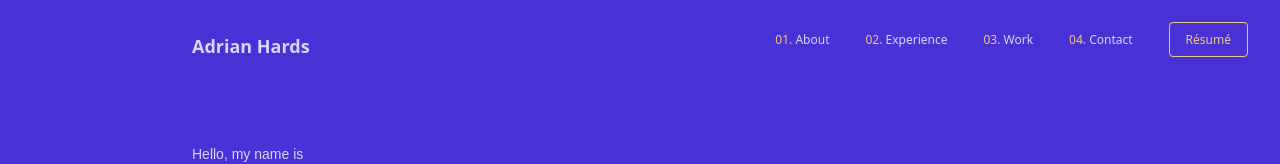
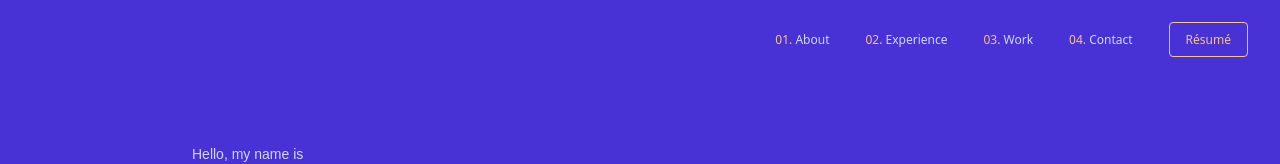
Before and after one commit to adrianHards/adrianhards.github.io, a React (Create React App) app: page / in a window 1280 px wide. Shown: the top 164 px of the page. Built offline with nearby package versions, Linux system fonts and the light colour scheme; a web font is replaced by a local one.

Commit message:
hide favicon

```diff
--- a/src/components/Navbar.js
+++ b/src/components/Navbar.js
@@ -26,47 +26,41 @@ const Nav = () => {
         initial="hidden"
         animate="show"
         >
-          <nav class="fade fadeOut text-xs  mt-8 mr-8">
-            <div class="flex justify-end">
+          <nav class="fade fadeOut text-xs mt-8 mr-8">
 
-
-
-              <motion.div variants={item}>
-                <div class="absolute left-48">
-                  <a href="#responsive-header" class="text-[#F7C58A] mr-9">
+            <div class="absolute hidden">
                 <span class="text-[#d2d8ff] text-lg font-bold"
                   onClick={() => {
                       window.scrollTo({top: 0, left: 0, behavior: 'smooth'});
                     }
                   }
                 >Adrian Hards</span>
-                  </a>
             </div>
-              </motion.div>
 
+            <div class="flex justify-end">
               <motion.div variants={item}>
                 <div class="text-[#F7C58A] mr-9">
                   <Link activeClass="active" smooth spy to="nav" >
-                    01. <span class="text-[#d2d8ff] hover:text-[#F7C58A]">About</span>
+                    01. <span class="text-[#d2d8ff] hover:text-[#F7C58A] link-underline">About</span>
                   </Link>
                 </div>
               </motion.div>
 
               <motion.div variants={item}>
                 <a href="#responsive-header" class="text-[#F7C58A] mr-9">
-                  02. <span class="text-[#d2d8ff] hover:text-[#F7C58A]">Experience</span>
+                  02. <span class="text-[#d2d8ff] hover:text-[#F7C58A] link-underline">Experience</span>
                 </a>
               </motion.div>
 
               <motion.div variants={item}>
                 <a href="#responsive-header" class="text-[#F7C58A] mr-9">
-                  03. <span class="text-[#d2d8ff] hover:text-[#F7C58A]">Work</span>
+                  03. <span class="text-[#d2d8ff] hover:text-[#F7C58A] link-underline">Work</span>
                 </a>
               </motion.div>
 
               <motion.div variants={item}>
                 <a href="#responsive-header" class="text-[#F7C58A] mr-9">
-                  04. <span class="text-[#d2d8ff] hover:text-[#F7C58A]">Contact</span>
+                  04. <span class="text-[#d2d8ff] hover:text-[#F7C58A] link-underline">Contact</span>
                 </a>
               </motion.div>
 
```
Lines whose indentation alone changed are shown as unchanged.
